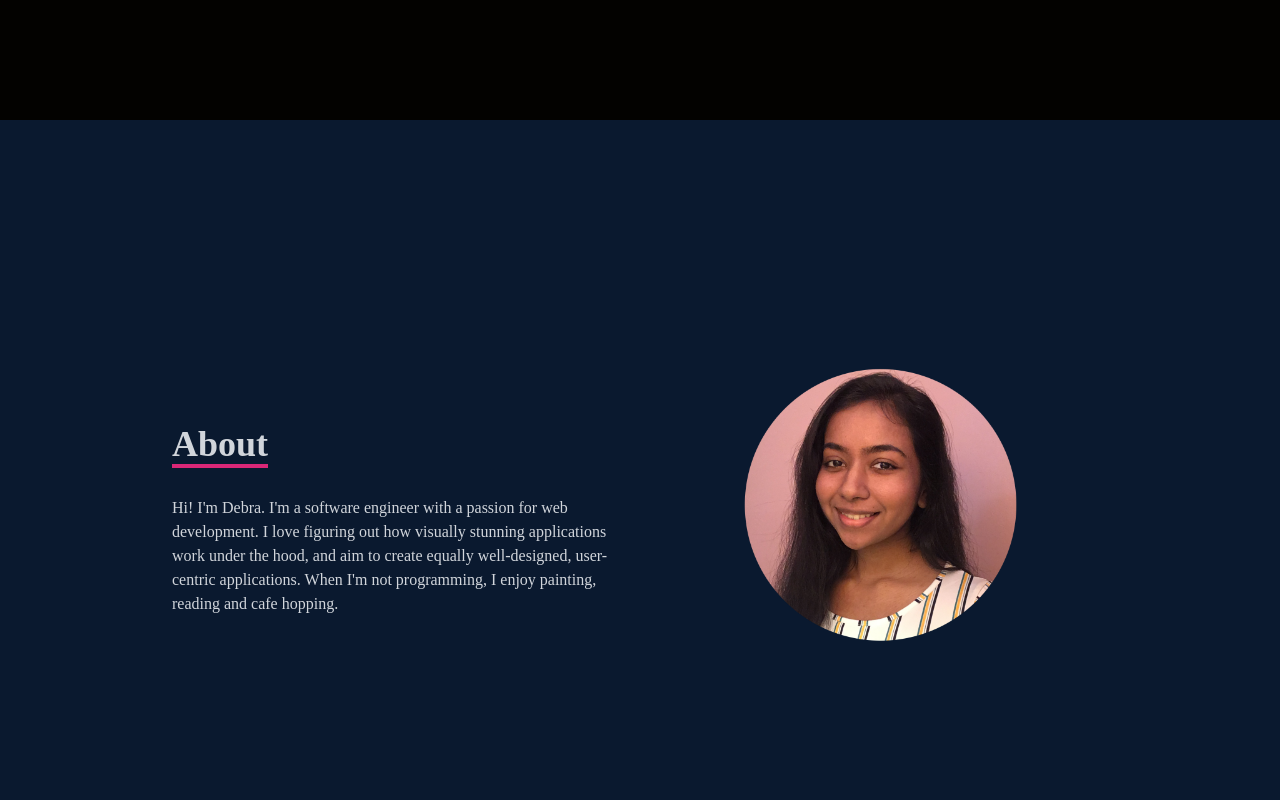
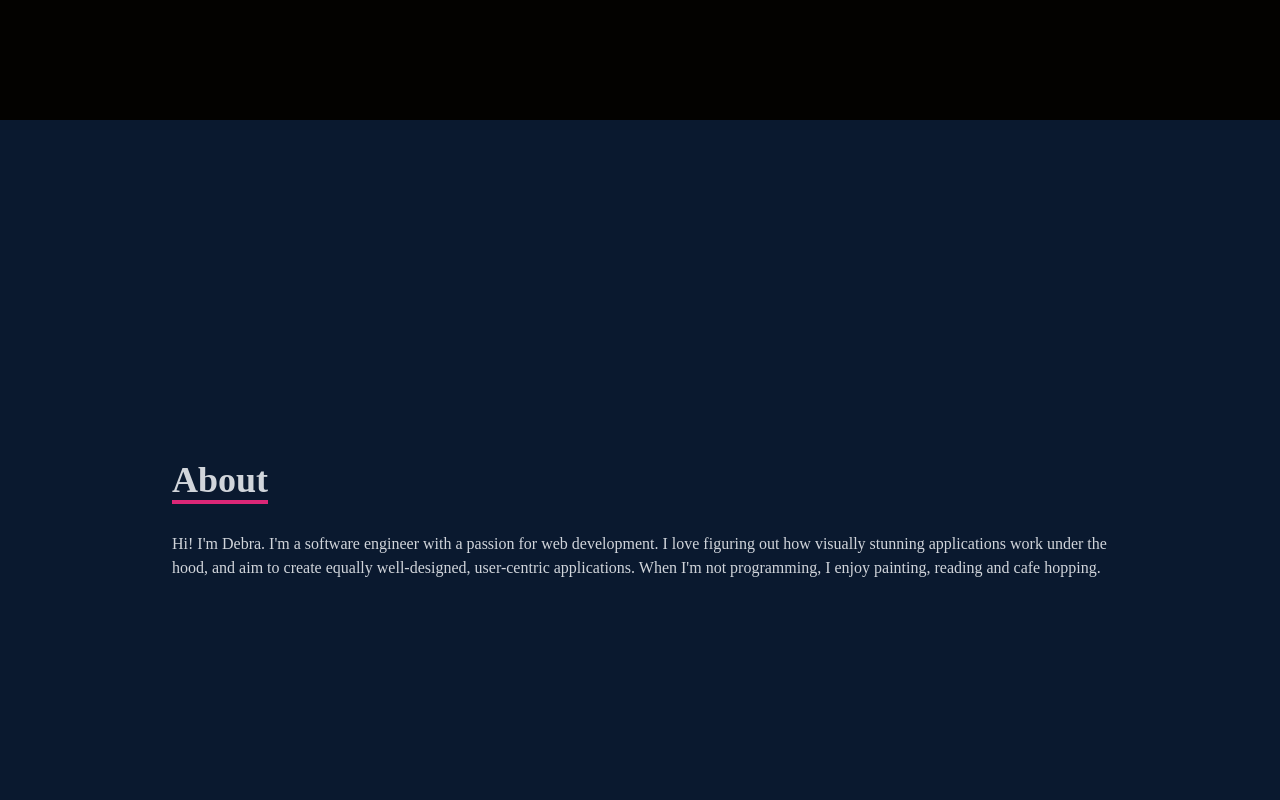
Before and after one commit to dbpl566/dbpl566.github.io, a React (Create React App) app: page / in a window 1280 px wide. Shown: the part 680-1480 px from the top of the page. Built offline with nearby package versions, Linux system fonts and the light colour scheme.

Commit message:
testing without headshot

```diff
--- a/src/components/About.jsx
+++ b/src/components/About.jsx
@@ -3,11 +3,12 @@ import Headshot from "../assets/headshot.png";
 
 const About = () => {
   return (
-    <div name='About' className='flex w-full h-screen bg-[#0a192f]'>
+    <div name='About' className='w-full h-screen bg-[#0a192f]'>
         <div className='flex flex-col justify-center items-center w-full h-full'>
             <div className='max-w-[1000px] w-full px-4 gap-8'>
 
-                <div className='max-w-[1000px] w-full grid sm:grid-cols-1 md:grid-cols-2 gap-8 px-4'>
+            {/* sm:grid-cols-1 md:grid-cols-2 */}
+                <div className='max-w-[1000px] w-full grid gap-8 px-4'>
                   <div className='text-left text-gray-300 my-auto'>
                   <div className='sm:text-left pb-8'>
                     <p className='text-4xl font-bold inline border-b-4 border-pink-600 text-gray-300'>
@@ -21,9 +22,9 @@ const About = () => {
                       When I'm not programming, I enjoy painting, reading and cafe hopping.
                     </p>
                   </div>
-                  <div className='mx-auto'>
+                  {/* <div className='mx-auto'>
                     <img src={Headshot} alt="Picture of Debra Lymon" style={{width: '300px'}} />
-                  </div>
+                  </div> */}
                 </div>
               </div>
           </div>
```
